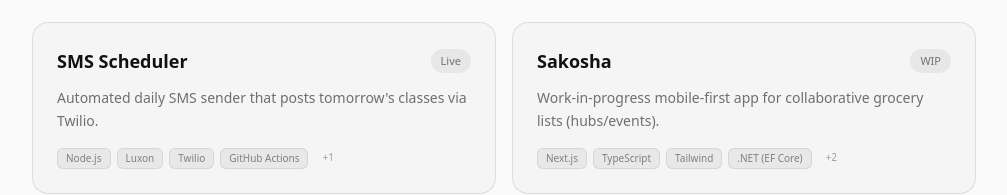
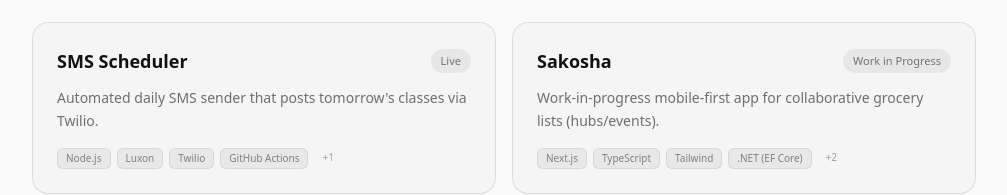
Before and after one commit to alinbalog/resume-site, a Next.js app in the folder resume-site/: page /projects/resume-site in a window 1280 px wide. Shown: the part 1389-1584 px from the top of the page, without its empty margins (136-1143 px from the left). Built offline with nearby package versions, Linux system fonts and the light colour scheme.

Commit message:
modify resume info

```diff
--- a/resume-site/src/data/resume.ts
+++ b/resume-site/src/data/resume.ts
@@ -127,7 +127,7 @@ export const resumeData = {
       slug: "resume-site",
       name: "Resume Site",
       repo: "https://github.com/alinbalog/resume-site",
-      liveUrl: "https://alinbalog.vercel.app",
+      liveUrl: "https://alinbalog.com",
       status: "Live",
       description: "Personal resume/portfolio built as a single-page Next.js app — an experiment in motion using Framer Motion and Lenis.",
       stack: ["Next.js", "TypeScript", "TailwindCSS", "Framer Motion", "Lenis"],
@@ -146,9 +146,9 @@ export const resumeData = {
     {
       slug: "sakosha",
       name: "Sakosha",
-      repo: "https://github.com/alinbalog/sakosha-app",
+      repo: undefined,
       liveUrl: undefined,
-      status: "WIP",
+      status: "Work in Progress",
       description: "Work-in-progress mobile-first app for collaborative grocery lists (hubs/events).",
       stack: ["Next.js", "TypeScript", "Tailwind", ".NET (EF Core)", "PostgreSQL", "Docker"],
       story: "Sakosha is my current deeper product/building exercise: a shared grocery app centered around collaborative spaces, invite flows and clear role-based actions. I wanted something bigger than a UI experiment — something that forced me to think about product boundaries, architecture, auth, data modelling and deployability from the beginning. It is still in progress, but that is part of the value: it shows how I think when a project is still evolving, not only when it is already polished.",
```
